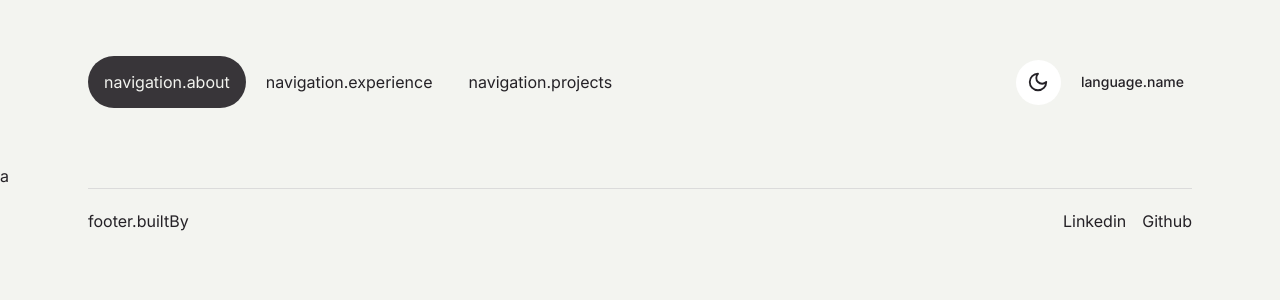
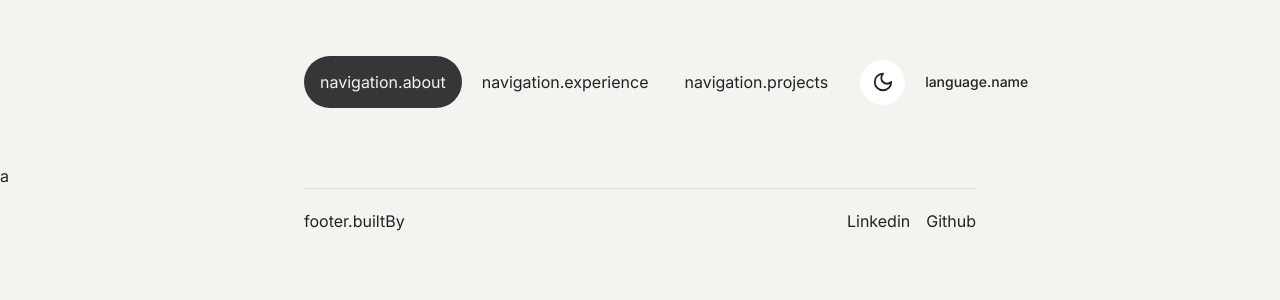
Before and after one commit to Mohamed-kamel91/my-portfolio, a Next.js app: page /en in a window 1280 px wide. Shown: the top 300 px of the page. Built offline with nearby package versions, Linux system fonts and the light colour scheme; what i18next-resources-to-backend would draw is missing.

Commit message:
styles(ui): change container default max-w and add bigger right/left padding on sm+ viewports

```diff
--- a/src/components/ui/container/container.tsx
+++ b/src/components/ui/container/container.tsx
@@ -7,7 +7,7 @@ export const Container = ({
   ...props
 }: ContainerProps) => (
   <div
-    className={cn('mx-auto max-w-6xl px-6', className)}
+    className={cn('mx-auto max-w-3xl px-6 sm:px-12', className)}
     {...props}
   />
 );
```
